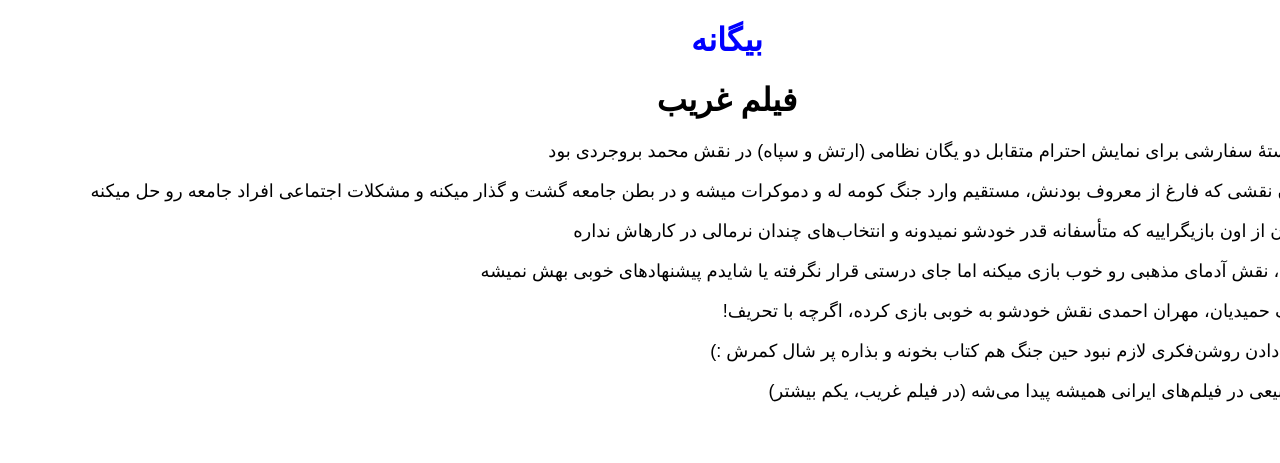
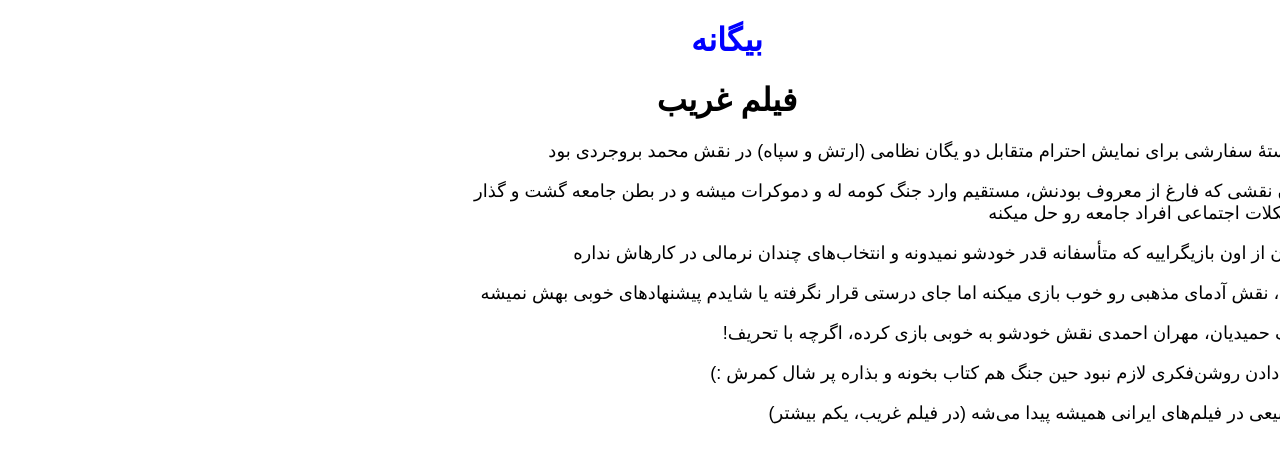
Before and after one commit to darkblog/darkblog.github.io, a Jekyll site: the page built from _posts/2023-8-7-2.md, in a window 1280 px wide. Shown: the top 463 px of the page. Built offline with Jekyll 4.4.1, drawn with Linux system fonts in a browser that asks for light colours.

Commit message:
Update default.html

```diff
--- a/_layouts/default.html
+++ b/_layouts/default.html
@@ -10,7 +10,7 @@ layout: compress
 <title>{{ page.title }}</title>
 <meta name="description" content="{{ page.title }}">
 <link rel="canonical" href="{{ page.url | replace:'index.html','' | prepend: site.baseurl | prepend: site.url }}">
-<style amp-custom>body{font-family:sans-serif;margin:auto;text-align:center}a{color:blue;text-decoration:none}p{text-align:right;font-size:large}</style>
+<style amp-custom>body{font-family:sans-serif;margin:auto;text-align:center}a{color:blue;text-decoration:none}p{text-align:right;max-width:70%;font-size:large}</style>
 </head>
 <body>
 <header>
```
